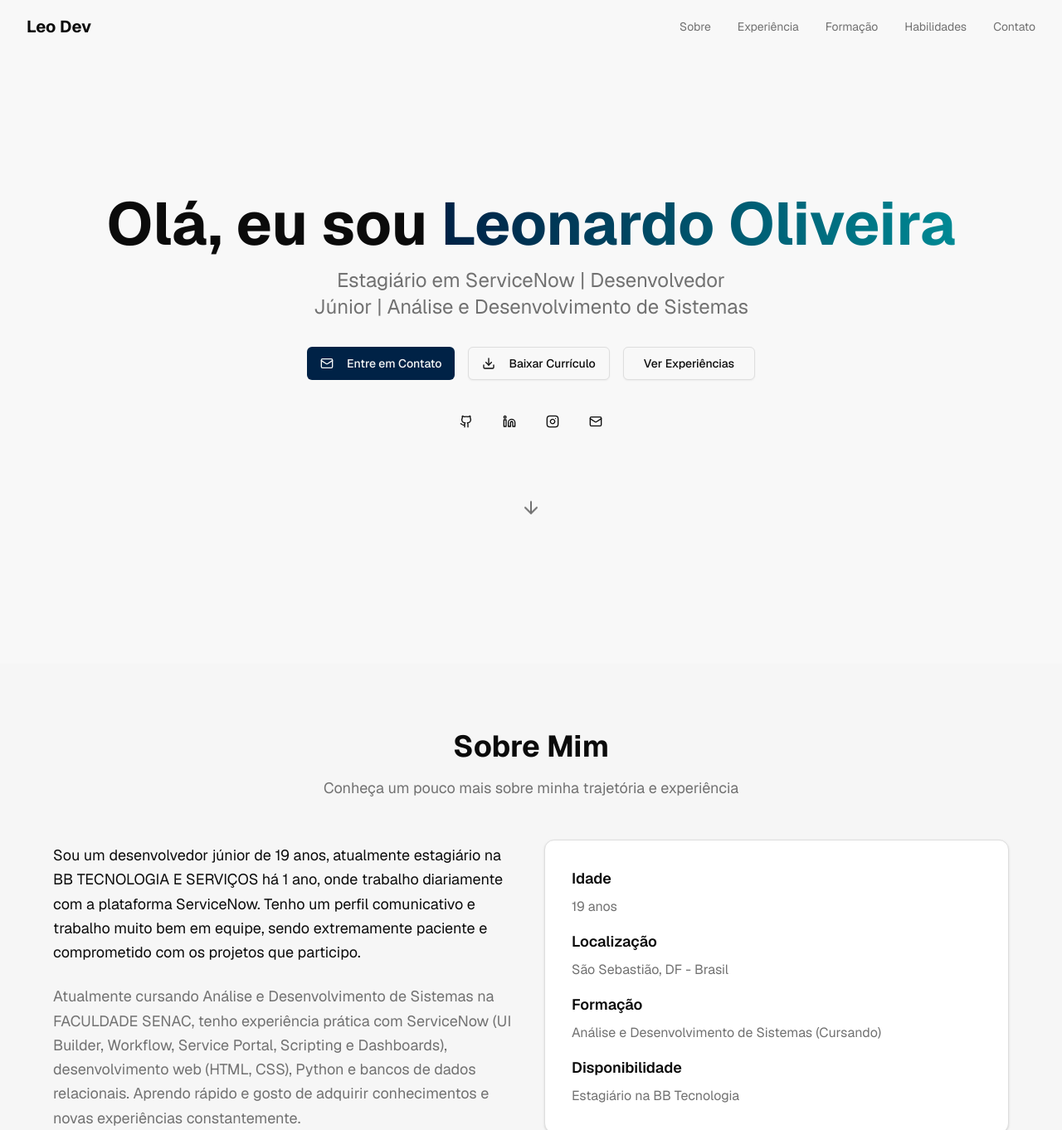
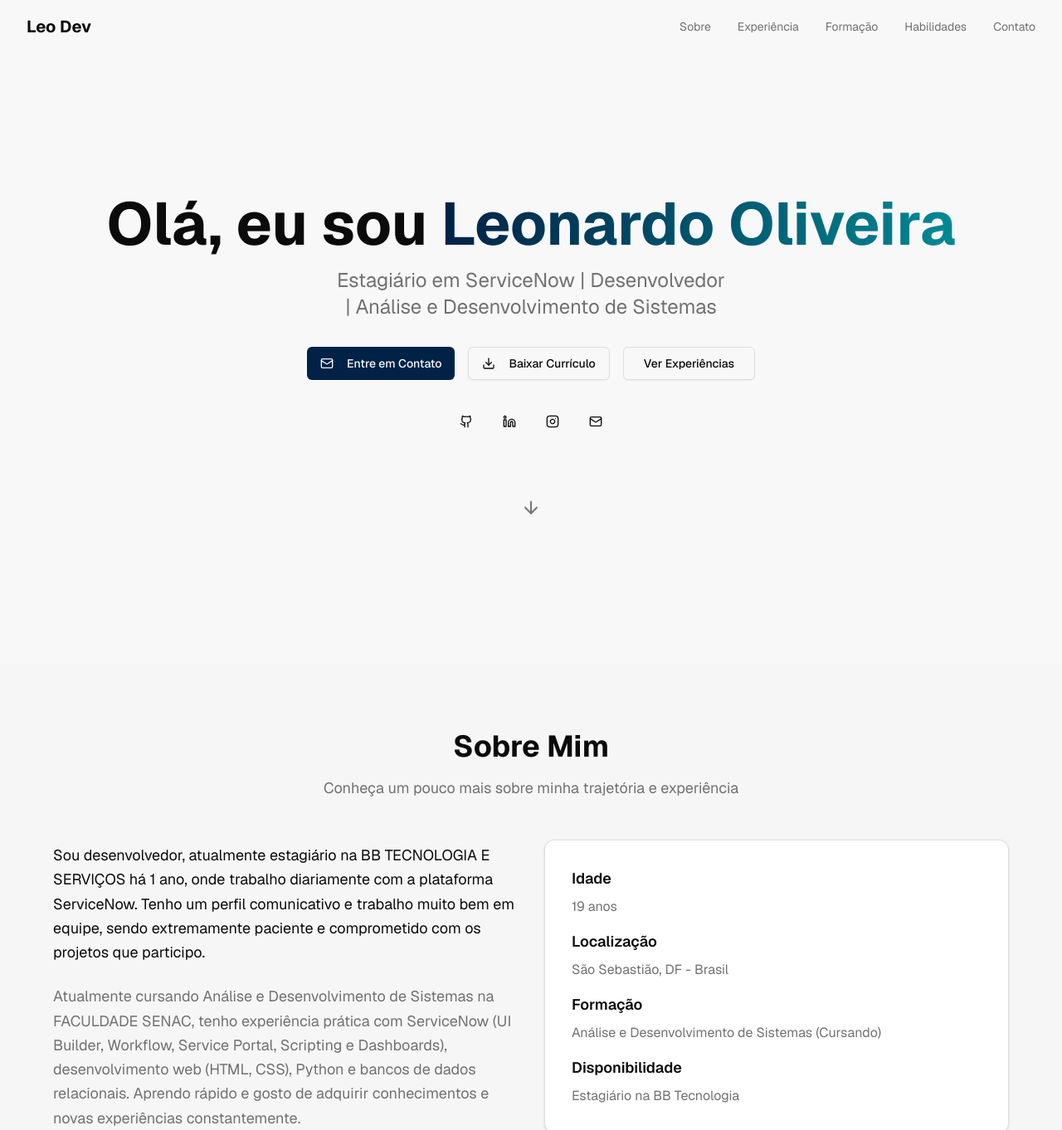
Before and after one commit to leonardooliveira9/portfolio-web, a Next.js app: page / in a window 1280 px wide. Shown: the top 1362 px of the page at 83% size. Built offline with nearby package versions, Linux system fonts and the light colour scheme.

Commit message:
arrumando alguns detalhes

```diff
--- a/components/about.tsx
+++ b/components/about.tsx
@@ -15,7 +15,7 @@ export function About() {
           <div className="grid md:grid-cols-2 gap-8 items-center">
             <div className="space-y-6">
               <p className="text-lg leading-relaxed">
-                Sou um desenvolvedor júnior de 19 anos, atualmente estagiário na BB TECNOLOGIA E SERVIÇOS há 1 ano, onde
+                Sou desenvolvedor, atualmente estagiário na BB TECNOLOGIA E SERVIÇOS há 1 ano, onde
                 trabalho diariamente com a plataforma ServiceNow. Tenho um perfil comunicativo e trabalho muito bem em
                 equipe, sendo extremamente paciente e comprometido com os projetos que participo.
               </p>
--- a/components/hero.tsx
+++ b/components/hero.tsx
@@ -23,7 +23,7 @@ export function Hero() {
               </span>
             </h1>
             <p className="text-xl sm:text-2xl text-muted-foreground max-w-2xl mx-auto text-balance">
-              Estagiário em ServiceNow | Desenvolvedor Júnior | Análise e Desenvolvimento de Sistemas
+              Estagiário em ServiceNow | Desenvolvedor  | Análise e Desenvolvimento de Sistemas
             </p>
           </div>
 
```
